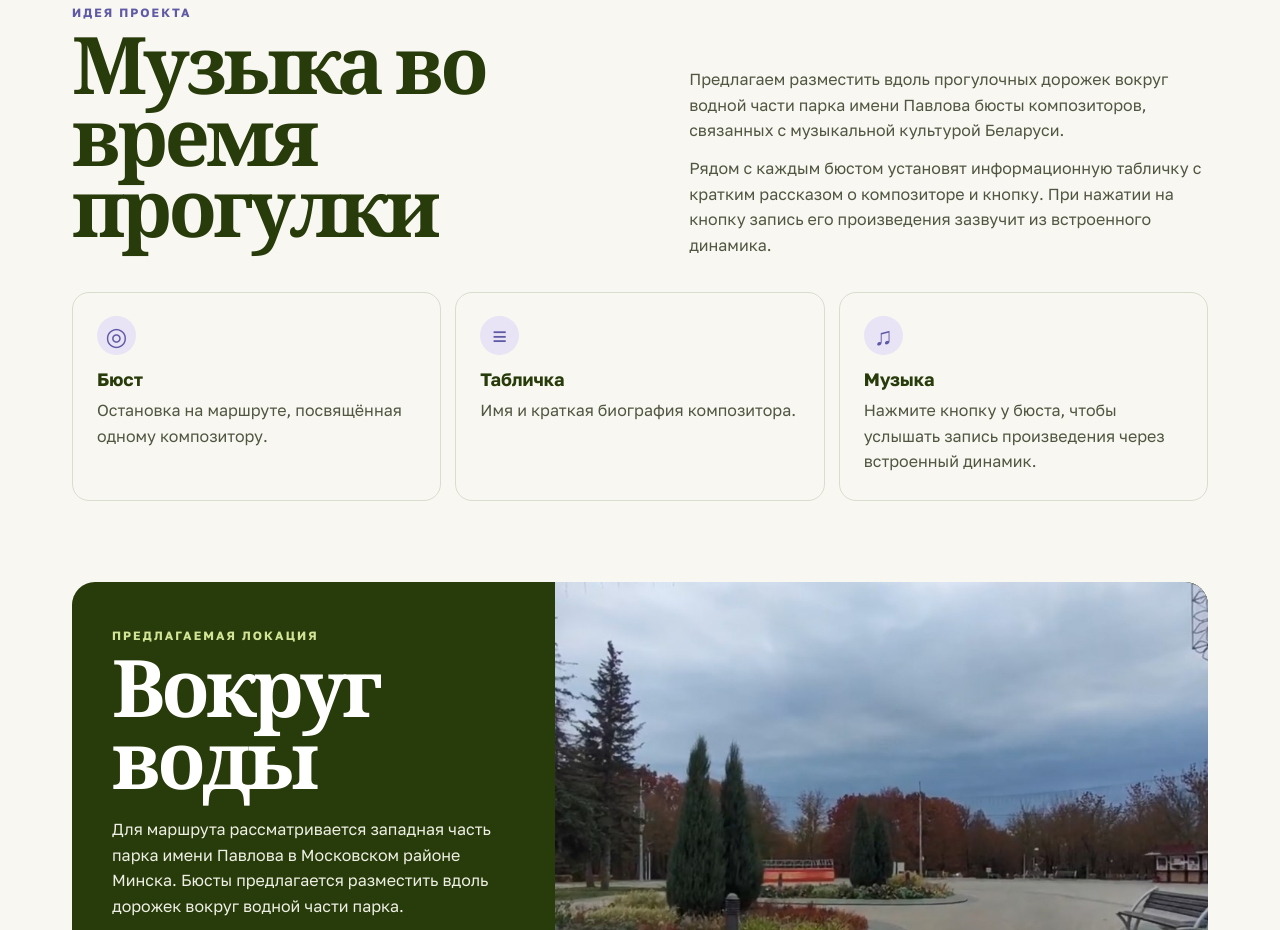
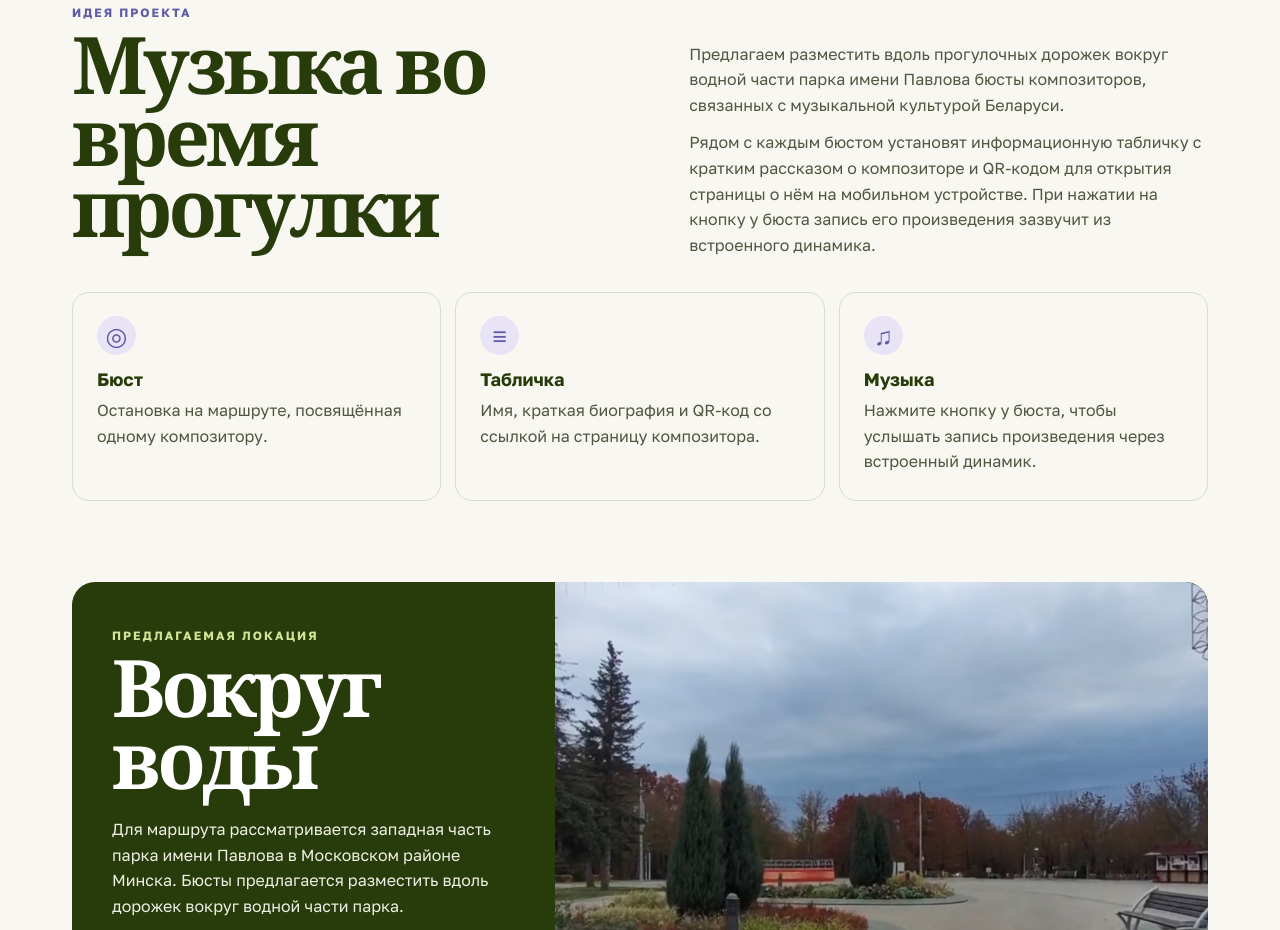
Before and after one commit to yarylka/musical-park-pavlova-minsk, a plain HTML site: page index.html in a window 1280 px wide. Shown: the part 774-1704 px from the top of the page. Drawn offline with nearby package versions, Linux system fonts and the light colour scheme.

Commit message:
Добавить QR-код страницы композитора в описание таблички

```diff
--- a/index.html
+++ b/index.html
@@ -31,11 +31,11 @@
 <section id="idea" class="wrap section">
   <div class="split intro">
     <div><p class="eyebrow purple">Идея проекта</p><h2>Музыка во время<br>прогулки</h2></div>
-    <div class="intro-text"><p>Предлагаем разместить вдоль прогулочных дорожек вокруг водной части парка имени Павлова бюсты композиторов, связанных с музыкальной культурой Беларуси.</p><p>Рядом с каждым бюстом установят информационную табличку с кратким рассказом о композиторе и кнопку. При нажатии на кнопку запись его произведения зазвучит из встроенного динамика.</p></div>
+    <div class="intro-text"><p>Предлагаем разместить вдоль прогулочных дорожек вокруг водной части парка имени Павлова бюсты композиторов, связанных с музыкальной культурой Беларуси.</p><p>Рядом с каждым бюстом установят информационную табличку с кратким рассказом о композиторе и QR-кодом для открытия страницы о нём на мобильном устройстве. При нажатии на кнопку у бюста запись его произведения зазвучит из встроенного динамика.</p></div>
   </div>
   <div class="steps">
     <article><span class="step-icon" aria-hidden="true">◎</span><h3>Бюст</h3><p>Остановка на маршруте, посвящённая одному композитору.</p></article>
-    <article><span class="step-icon" aria-hidden="true">≡</span><h3>Табличка</h3><p>Имя и краткая биография композитора.</p></article>
+    <article><span class="step-icon" aria-hidden="true">≡</span><h3>Табличка</h3><p>Имя, краткая биография и QR-код со ссылкой на страницу композитора.</p></article>
     <article><span class="step-icon" aria-hidden="true">♫</span><h3>Музыка</h3><p>Нажмите кнопку у бюста, чтобы услышать запись произведения через встроенный динамик.</p></article>
   </div>
 </section>
```
